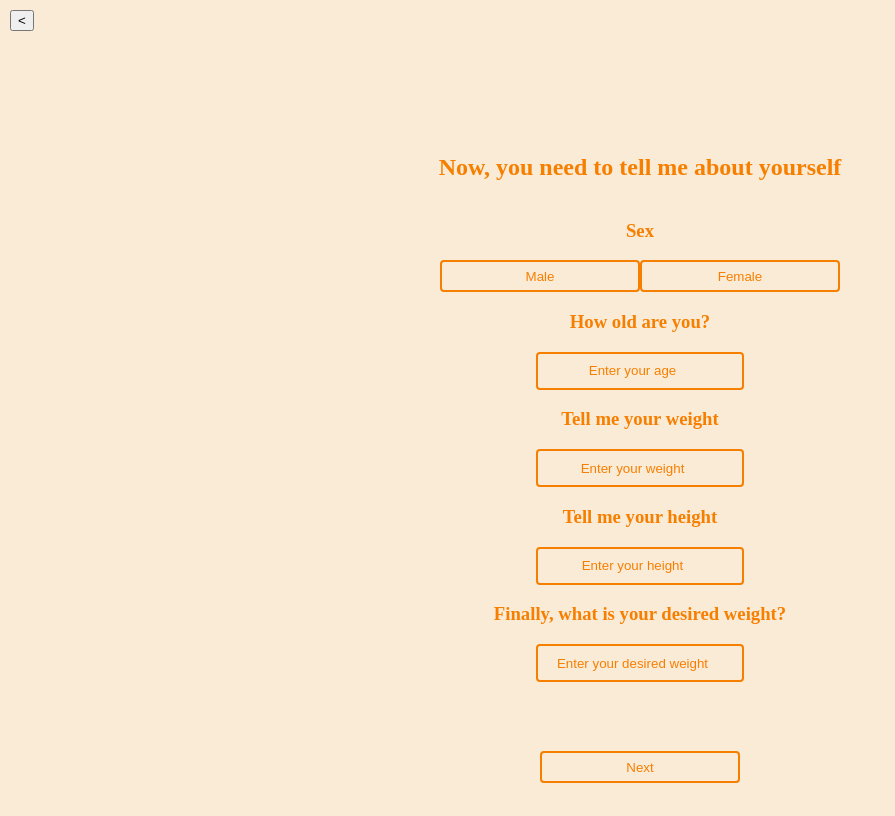
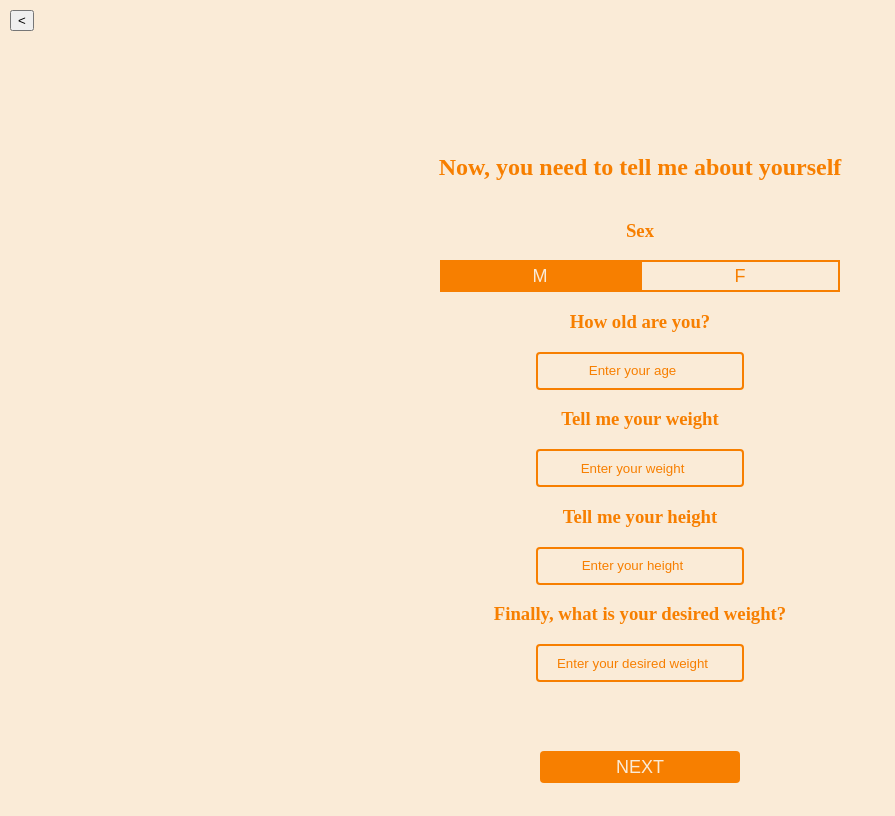
Before and after one commit to madspecco/gymcrab, an Angular app in the folder ui/: page /biometrics-screen in a window 1280 px wide. Shown: the whole page, without its empty margins (0-895 px from the left). Built offline with nearby package versions, Linux system fonts and the light colour scheme.

Commit message:
more styling done
styled the selections in the biometrics screen
also styled the main buttons for each of the screens

```diff
--- a/ui/src/app/biometrics-screen/biometrics-screen.component.css
+++ b/ui/src/app/biometrics-screen/biometrics-screen.component.css
@@ -23,7 +23,7 @@ h2, h3 {
   /*overflow: hidden;*/
 }
 
-.option, #age, #height, #weight, #desired-weight, #next {
+.sex, #age, #height, #weight, #desired-weight, #next {
   border: 2px solid #f77f00;
   border-radius: 4px;
   width: 200px;
@@ -32,6 +32,20 @@ h2, h3 {
   text-align: center;
   user-select: none;
   background-color: antiquewhite;
+}
+
+.sex {
+  border-radius: 0;
+  font-size: 18px;
+
+}
+
+.selected-sex {
+  width: 200px;
+  height: 32px;
+  color: antiquewhite;
+  border-style: solid;
+  background-color: #f77f00;
 }
 
 #age::placeholder, #height::placeholder, #weight::placeholder, #desired-weight::placeholder {
@@ -47,4 +61,9 @@ h2, h3 {
   left: 50%;
   bottom: 1px;
   transform: translate(-50%, -50%);
+  border-radius: 4px;
+  border: none;
+  color: antiquewhite;
+  background-color: #f77f00;
+  font-size: 18px;
 }
--- a/ui/src/app/biometrics-screen/biometrics-screen.component.html
+++ b/ui/src/app/biometrics-screen/biometrics-screen.component.html
@@ -4,8 +4,8 @@
   <h2>Now, you need to tell me about yourself</h2>
   <h3>Sex</h3>
   <div class="sex-btn">
-    <button class="option" id="male">Male</button>
-    <button class="option" id="female">Female</button>
+    <button class="sex" id="male" (click)="changeClass($event)">M</button>
+    <button class="sex" id="female" (click)="changeClass($event)">F</button>
   </div>
 
   <h3>How old are you?</h3>
@@ -21,4 +21,4 @@
   <input type="number" id="desired-weight" name="age" placeholder="Enter your desired weight" min="0">
 </div>
 
-<button id="next" (click)="goTo('signup-screen')">Next</button>
+<button id="next" (click)="goTo('signup-screen')">NEXT</button>
--- a/ui/src/app/biometrics-screen/biometrics-screen.component.ts
+++ b/ui/src/app/biometrics-screen/biometrics-screen.component.ts
@@ -12,4 +12,26 @@ export class BiometricsScreenComponent {
   goTo(destination: string) {
     this.router.navigate([`/${destination}`]);
   }
+
+  ngOnInit() {
+    // Set the "M" button as selected by default
+    const maleButton = document.getElementById('male') as HTMLButtonElement;
+    if (maleButton) {
+      maleButton.classList.add('selected-sex');
+    }
+  }
+
+  // button select functionality
+  changeClass(event: Event) {
+    const clickedButton = event.target as HTMLButtonElement;
+
+    // remove 'selected' class from all buttons
+    const buttons = document.querySelectorAll('.sex') as NodeListOf<HTMLButtonElement>;
+    buttons.forEach((button) => {
+      button.classList.remove('selected-sex');
+    });
+
+    // add 'selected' class to the clicked button
+    clickedButton.classList.add('selected-sex');
+  }
 }
--- a/ui/src/app/login-screen/login-screen.component.css
+++ b/ui/src/app/login-screen/login-screen.component.css
@@ -18,7 +18,7 @@ h2, h3 {
   left: 10px;
 }
 
-#user, #pwd, #register {
+#user, #pwd, #login {
   border: 2px solid #f77f00;
   border-radius: 4px;
   width: 200px;
@@ -37,9 +37,14 @@ h2, h3 {
   outline: 1px solid #f77f00;
 }
 
-#register {
+#login {
   position: absolute;
   left: 50%;
   bottom: 1px;
   transform: translate(-50%, -50%);
+  border-radius: 4px;
+  border: none;
+  color: antiquewhite;
+  background-color: #f77f00;
+  font-size: 18px;
 }
--- a/ui/src/app/login-screen/login-screen.component.html
+++ b/ui/src/app/login-screen/login-screen.component.html
@@ -8,4 +8,4 @@
   <input type="password" id="pwd" name="pwd" placeholder="Enter your password">
 </div>
 
-<button id="register" (click)="goTo('main-screen')">Login</button>
+<button id="login" (click)="goTo('main-screen')">LOGIN</button>
--- a/ui/src/app/signup-screen/signup-screen.component.css
+++ b/ui/src/app/signup-screen/signup-screen.component.css
@@ -42,4 +42,9 @@ h2, h3 {
   left: 50%;
   bottom: 1px;
   transform: translate(-50%, -50%);
+  border-radius: 4px;
+  border: none;
+  color: antiquewhite;
+  background-color: #f77f00;
+  font-size: 18px;
 }
--- a/ui/src/app/signup-screen/signup-screen.component.html
+++ b/ui/src/app/signup-screen/signup-screen.component.html
@@ -9,4 +9,4 @@
   <input type="password" id="pwd" name="pwd" placeholder="Create password">
 </div>
 
-<button id="register" (click)="goTo('')">Register</button>
+<button id="register" (click)="goTo('')">REGISTER</button>
```
